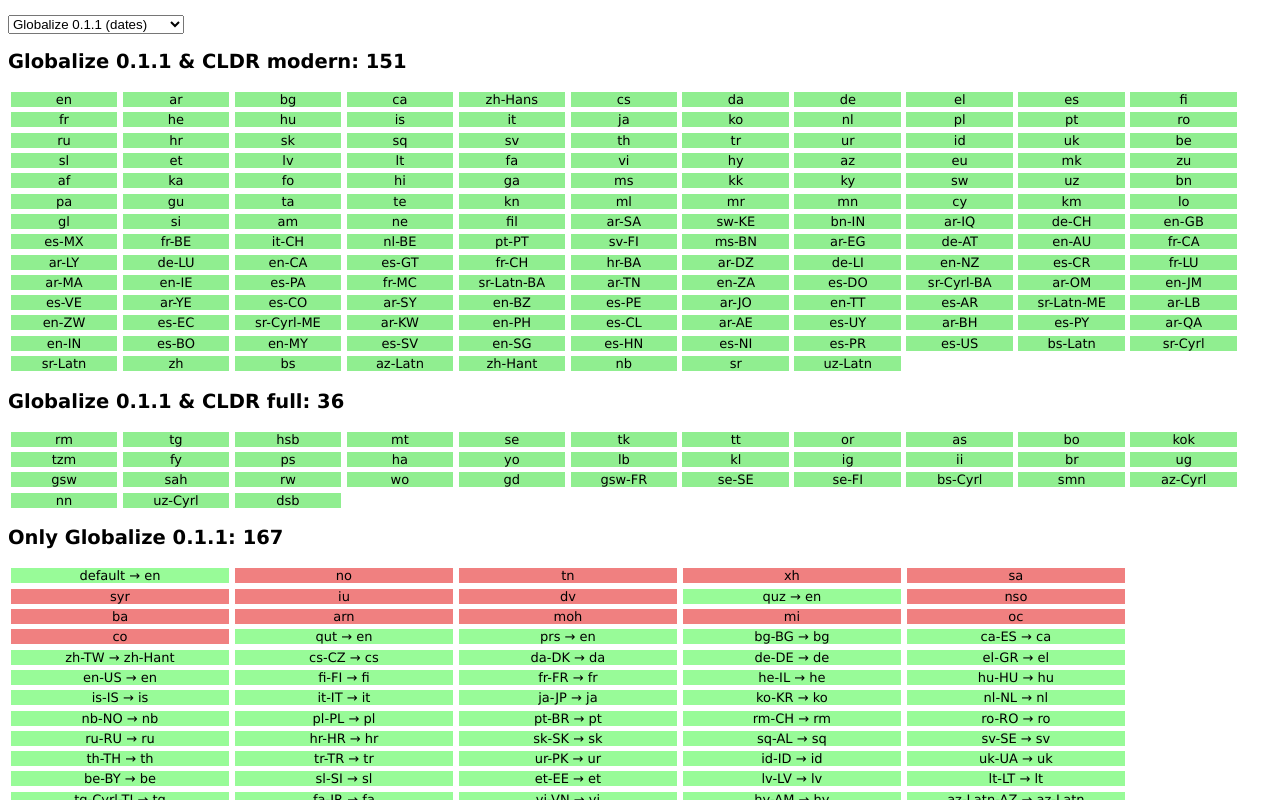
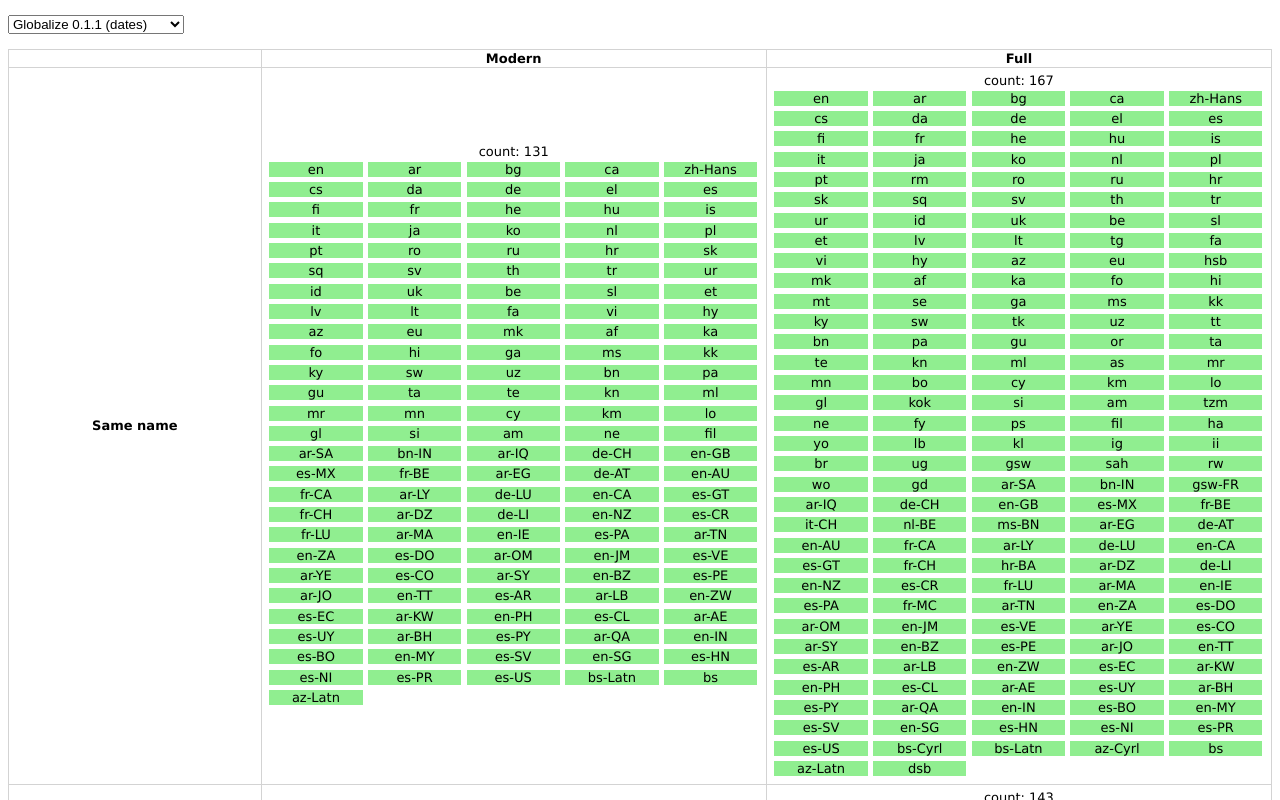
Before and after one commit to kiewic/globalize-examples, an Angular app: page / in a window 1280 px wide. Shown: the top 800 px of the page. Built offline with nearby package versions, Linux system fonts and the light colour scheme.

Commit message:
Display locales by "Same name", "Changed name", "New locales" and "Not available".

```diff
--- /dev/null
+++ b/src/app/locales/locale-name-buckets.model.ts
@@ -0,0 +1,6 @@
+export class LocaleNameBuckets {
+  same: string[] = [];
+  changed: string[] = [];
+  added: string[] = [];
+  removed: string[] = [];
+}
--- a/src/app/locales/locales.component.css
+++ b/src/app/locales/locales.component.css
@@ -1,23 +1,23 @@
-.locales  {
+/* Version 2 */
+
+.locales {
+  /* as flex parent */
   display: flex;
   flex-wrap: wrap;
-  flex-grow: 1;
+  align-content: flex-start;
 }
 
-.locale {
+.locales .locale {
   background-color: lightgreen;
-  min-width: 80pt;
-  display: block;
+  min-width: 70pt;
   text-align: center;
   margin: 2pt;
 }
 
-.warning {
-  background-color: palegoldenrod;
-  background-color: lightcoral;
-  min-width: 164pt;
+.changedName .locales .locale {
+  min-width: 140pt;
 }
 
-.warning .good {
-  background-color: palegreen;
+.notAvailable .locales .locale {
+  background-color: lightpink;
 }
--- a/src/app/locales/locales.component.html
+++ b/src/app/locales/locales.component.html
@@ -1,35 +1,87 @@
-<h2>Globalize 0.1.1 &amp; CLDR modern: {{bothModernLocaleNames.length}}</h2>
+<table>
+  <thead>
+    <tr>
+      <th style="width: 20%"></th>
+      <th style="width: 40%">Modern</th>
+      <th style="width: 40%">Full</th>
+    </tr>
+  </thead>
+  <tbody>
+    <tr>
+      <th>Same name</th>
+      <td>
+        <div>count: {{modern.same.length}}</div>
         <div class="locales">
-  <div class="locale" *ngFor="let localeName of bothModernLocaleNames">
+          <div class="locale" *ngFor="let localeName of modern.same">
             {{localeName}}
           </div>
         </div>
-
-<h2>Globalize 0.1.1 &amp; CLDR full: {{bothFullLocaleNames.length}}</h2>
+      </td>
+      <td>
+        <div>count: {{full.same.length}}</div>
         <div class="locales">
-  <div class="locale" *ngFor="let localeName of bothFullLocaleNames">
+          <div class="locale" *ngFor="let localeName of full.same">
             {{localeName}}
           </div>
         </div>
-
-<h2>Only Globalize 0.1.1: {{onlyVersion0LocaleNames.length}}</h2>
+      </td>
+    </tr>
+    <tr class="changedName">
+      <th>Changed name</th>
+      <td>
+        <div>count: {{modern.changed.length}}</div>
         <div class="locales">
-  <div class="locale warning" *ngFor="let locale of onlyVersion0LocaleNames">
-      <div class="good" *ngIf="locale.likelyName; else elseBlock">{{locale.name}} &#x2192; {{locale.likelyName}}</div>
-      <ng-template #elseBlock><span>{{locale.name}}</span></ng-template>
+          <div class="locale" *ngFor="let localeName of modern.changed">
+            {{localeName}} &#x2192; {{pairs[localeName]}}
           </div>
         </div>
-
-<h2>Only CLDR modern: {{onlyModernLocaleNames.length}}</h2>
+      </td>
+      <td>
+        <div>count: {{full.changed.length}}</div>
         <div class="locales">
-  <div class="locale" *ngFor="let localeName of onlyModernLocaleNames">
+          <div class="locale" *ngFor="let localeName of full.changed">
+            {{localeName}} &#x2192; {{pairs[localeName]}}
+          </div>
+        </div>
+      </td>
+    </tr>
+    <tr>
+      <th>New locales</th>
+      <td>
+        <div>count: {{modern.added.length}}</div>
+        <div class="locales">
+          <div class="locale" *ngFor="let localeName of modern.added">
             {{localeName}}
           </div>
         </div>
-
-<h2>Only CLDR full: {{onlyFullLocaleNames.length}}</h2>
+      </td>
+      <td>
+        <div>count: {{full.added.length}}</div>
         <div class="locales">
-  <div class="locale" *ngFor="let localeName of onlyFullLocaleNames">
+          <div class="locale" *ngFor="let localeName of full.added">
             {{localeName}}
           </div>
         </div>
+      </td>
+    </tr>
+    <tr class="notAvailable">
+      <th>Not available</th>
+      <td>
+        <div>count: {{modern.removed.length}}</div>
+        <div class="locales">
+          <div class="locale" *ngFor="let localeName of modern.removed">
+            {{localeName}}
+          </div>
+        </div>
+      </td>
+      <td>
+        <div>count: {{full.removed.length}}</div>
+        <div class="locales">
+          <div class="locale" *ngFor="let localeName of full.removed">
+            {{localeName}}
+          </div>
+        </div>
+      </td>
+    </tr>
+  </tbody>
+</table>
--- a/src/app/locales/locales.component.ts
+++ b/src/app/locales/locales.component.ts
@@ -1,14 +1,13 @@
 import { Component, OnInit } from '@angular/core';
-import { LocaleComparisons } from './locale-comparison.model';
+import { LocaleNameBuckets } from './locale-name-buckets.model';
 import { LocaleNameService } from '../locale-name.service'
 import { HttpClient } from '@angular/common/http';
 
 // Quick and Dirty
 declare var Cldr: any;
 
-interface LocaleNamePair {
-  name: string;
-  likelyName?: string;
+interface LocaleNamePairs {
+  [id: string]: string;
 }
 
 @Component({
@@ -18,77 +17,65 @@ interface LocaleNamePair {
   providers: [LocaleNameService],
 })
 export class LocalesComponent implements OnInit {
-  allLocaleNames: string[];
-  onlyVersion0LocaleNames: LocaleNamePair[]= [];
-  bothModernLocaleNames: string[] = [];
-  bothFullLocaleNames: string[] = [];
-  onlyModernLocaleNames: string[] = [];
-  onlyFullLocaleNames: string[] = [];
+  modern = new LocaleNameBuckets();
+  full = new LocaleNameBuckets();
+  pairs: LocaleNamePairs = {};
 
-  private comparisons: LocaleComparisons = {};
-
-  constructor(localeNameService: LocaleNameService, httpClient: HttpClient) {
-    for (const localeName of localeNameService.getVersion0LocalNames()) {
-      this.add(localeName, 'version0');
-    }
-    for (const localeName of localeNameService.getModernLocaleNames()) {
-      this.add(localeName, 'modern');
-    }
-    for (const localeName of localeNameService.getFullLocaleNames()) {
-      this.add(localeName, 'full');
-    }
-
-    this.allLocaleNames = Object.keys(this.comparisons);
-
-    for (const localeName of this.allLocaleNames) {
-      const locale = this.comparisons[localeName];
-      if (locale.version0 && !locale.modern && !locale.full) {
-        this.onlyVersion0LocaleNames.push({ name: localeName });
-      }
-      else if (locale.version0 && locale.modern) {
-        this.bothModernLocaleNames.push(localeName);
-      }
-      else if (locale.version0 && locale.full) {
-        this.bothFullLocaleNames.push(localeName);
-      }
-      else if (locale.modern) {
-        this.onlyModernLocaleNames.push(localeName);
-      }
-      else if (locale.full) {
-        this.onlyFullLocaleNames.push(localeName);
-      }
-      else {
-        console.error(localeName);
-      }
-    }
-
+  constructor(private localeNameService: LocaleNameService, httpClient: HttpClient) {
     httpClient.get('/assets/cldr-core/supplemental/likelySubtags.json')
-      .subscribe((data: string) => this.loadCldr(data, localeNameService));
+      .subscribe((data: string) => this.compareLocales(data));
   }
 
   ngOnInit() {
   }
 
-  private add(localeName: string, prop: string) {
-    const comparisons = this.comparisons;
-    if (!comparisons[localeName]) {
-      comparisons[localeName] = {};
-    }
-    comparisons[localeName][prop] = true;
-  }
-
-  private loadCldr(likelySubtags: string, localeNameService: LocaleNameService) {
+  private compareLocales(likelySubtags: string): void {
     Cldr.load(likelySubtags);
-
     Cldr.setAvailableBundlesHack = function(availableLocales: string[]) {
       availableLocales.splice(availableLocales.indexOf("root"), 1);
       this._availableBundleMapQueue = availableLocales;
     };
 
-    Cldr.setAvailableBundlesHack(localeNameService.getFullLocaleNames());
+    Cldr.setAvailableBundlesHack(this.localeNameService.getModernLocaleNames());
+    this.compare(this.modern, this.localeNameService.getVersion0LocalNames(), this.localeNameService.getModernLocaleNames());
 
-    for (const onlyVersion0Locale of this.onlyVersion0LocaleNames) {
-      onlyVersion0Locale.likelyName = new Cldr(onlyVersion0Locale.name).attributes.bundle;
+    Cldr.setAvailableBundlesHack(this.localeNameService.getFullLocaleNames());
+    this.compare(this.full, this.localeNameService.getVersion0LocalNames(), this.localeNameService.getFullLocaleNames());
+  }
+
+  private compare(buckets: LocaleNameBuckets, version0: string[], version1: string[]) {
+    for (const localeName of version0) {
+      const index = version1.indexOf(localeName);
+      if (index > -1) {
+        version1.splice(index, 1);
+        buckets.same.push(localeName);
+        continue;
+      }
+
+      const likelyName = new Cldr(localeName).attributes.bundle;
+      if (likelyName) {
+        console.assert(this.pairs[localeName] === undefined || this.pairs[localeName] === likelyName);
+        version1.splice(index, 1);
+        buckets.changed.push(localeName);
+        this.pairs[localeName] = likelyName;
+      }
     }
+
+    for (const localeName of buckets.same) {
+      const index = version0.indexOf(localeName);
+      if (index > -1) {
+        version0.splice(index, 1);
+      }
+    }
+
+    for (const localeName of buckets.changed) {
+      const index = version0.indexOf(localeName);
+      if (index > -1) {
+        version0.splice(index, 1);
+      }
+    }
+
+    buckets.added.push(...version1);
+    buckets.removed.push(...version0);
   }
 }
```
Also changed, not shown: src/app/locales/locale-comparison.model.d.ts (deleted, +0 -8 lines). Lines whose indentation alone changed are shown as unchanged.
